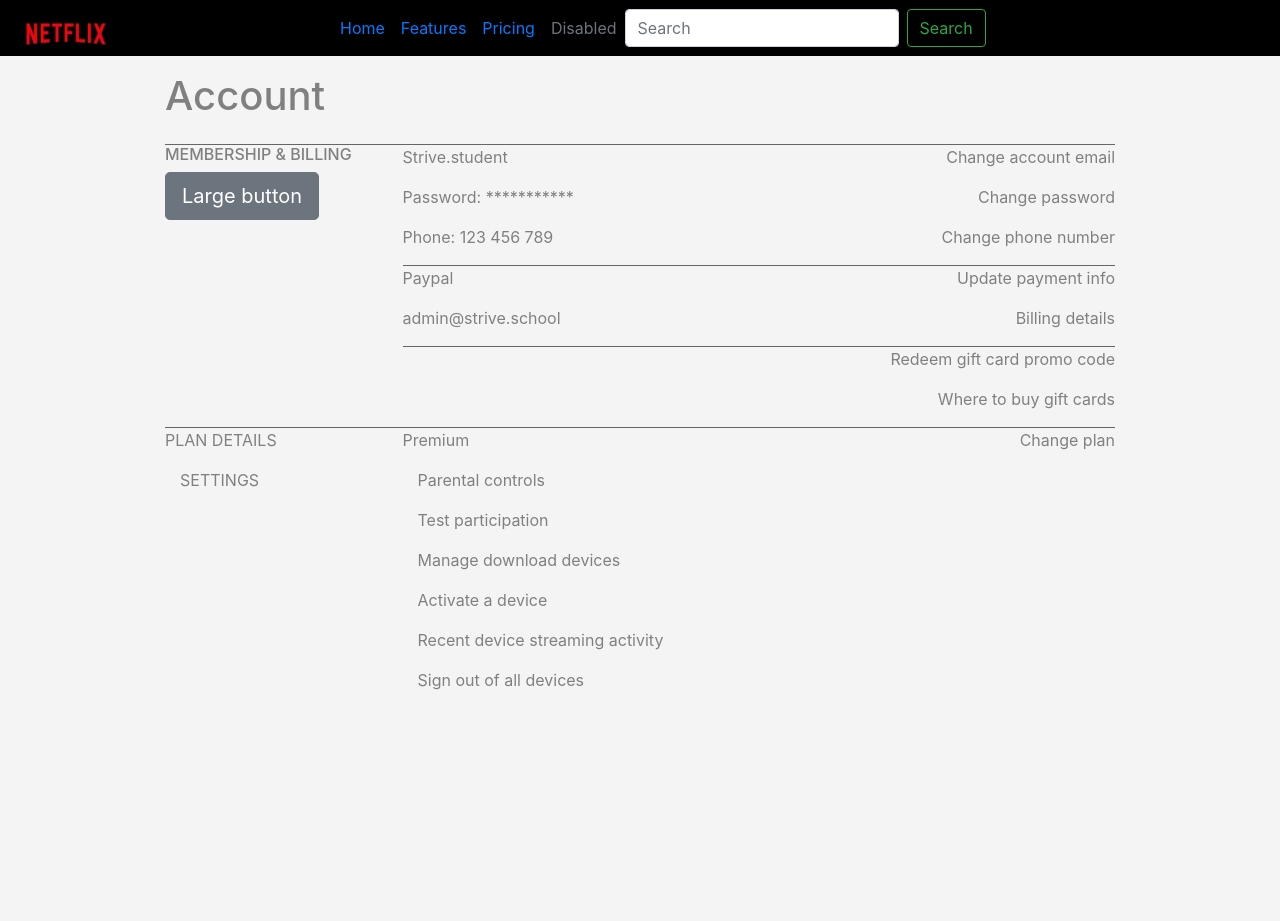
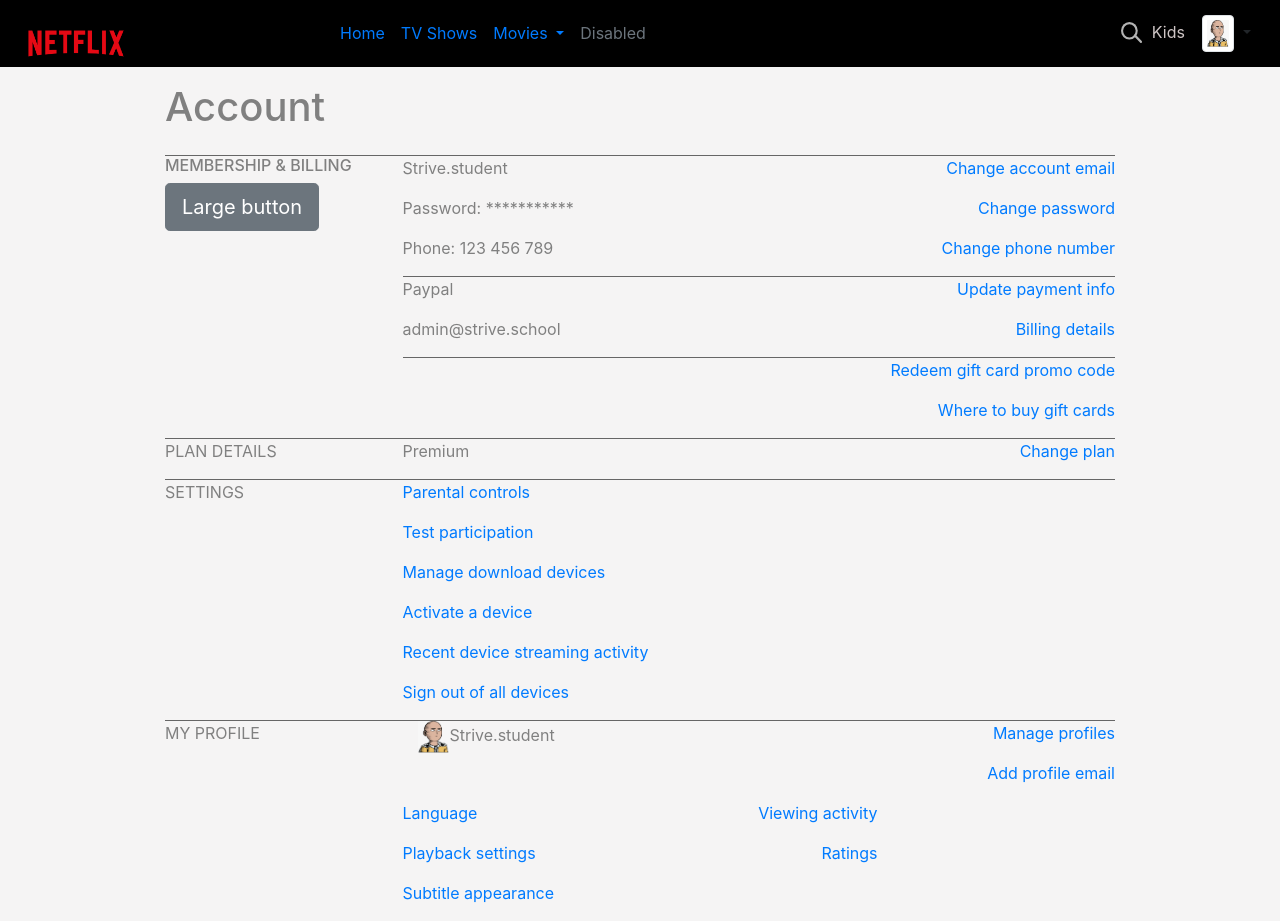
Before and after one commit to JTapioT/M2-D5, a plain HTML site: page SettingsPage.html in a window 1280 px wide. Before the commit the page ends 800 px from the top, so only its background shows below. Drawn offline with nearby package versions, Linux system fonts and the light colour scheme.

Commit message:
page layout complete

```diff
--- a/SettingsPage.html
+++ b/SettingsPage.html
@@ -15,28 +15,55 @@
 
 <body>
   <header>
-    <nav class="navbar navbar-expand-lg" id="navbar-custom">
-      <a class="navbar-brand" href="#">
-        <img class="img-fluid" width="100px" height="100px"
-          src="./01_Netflix_Logo/01_Netflix_Logo/01_Netflix_Logo_RGB/Netflix_Logo_RGB.png">
-      </a>
-      <button class="navbar-toggler" type="button" data-toggle="collapse" data-target="#navbarNavAltMarkup"
-        aria-controls="navbarNavAltMarkup" aria-expanded="false" aria-label="Toggle navigation">
-        <span class="navbar-toggler-icon"></span>
+    <nav class="navbar navbar-custom navbar-expand-lg ">
+      <a class="navbar-brand" href="#"><img src="./assets/netflix_logo.png" width="120"></a>
+      <button class="navbar-toggler" type="button" data-toggle="collapse" data-target="#navbarSupportedContent"
+          aria-controls="navbarSupportedContent" aria-expanded="false" aria-label="Toggle navigation">
+          <span class="navbar-toggler-icon"></span>
       </button>
-      <div class="collapse navbar-collapse" id="navbarNavAltMarkup">
-        <div class="navbar-nav">
-          <a class="nav-link active" href="#">Home <span class="sr-only">(current)</span></a>
-          <a class="nav-link" href="#">Features</a>
-          <a class="nav-link" href="#">Pricing</a>
-          <a class="nav-link disabled" href="#" tabindex="-1" aria-disabled="true">Disabled</a>
-          <form class="form-inline">
-            <input class="form-control mr-sm-2" type="search" placeholder="Search" aria-label="Search">
-            <button class="btn btn-outline-success my-2 my-sm-0" type="submit">Search</button>
-          </form>
-        </div>
+
+      <div class="collapse navbar-collapse" id="navbarSupportedContent">
+          <ul class="navbar-nav mr-auto">
+              <li class="nav-item active">
+                  <a class="nav-link" href="#">Home <span class="sr-only">(current)</span></a>
+              </li>
+              <li class="nav-item">
+                  <a class="nav-link" href="#">TV Shows</a>
+              </li>
+              <li class="nav-item dropdown">
+                  <a class="nav-link dropdown-toggle" href="#" id="navbarDropdown" role="button"
+                      data-toggle="dropdown" aria-haspopup="true" aria-expanded="false">
+                      Movies
+                  </a>
+                  <div class="dropdown-menu" aria-labelledby="navbarDropdown">
+                      <a class="dropdown-item" href="#">Recently Added</a>
+                      <a class="dropdown-item" href="#">My List</a>
+                      <a class="dropdown-item" href="#">Others</a>
+                  </div>
+              </li>
+              <li class="nav-item">
+                  <a class="nav-link disabled" href="#" tabindex="-1" aria-disabled="true">Disabled</a>
+              </li>
+          </ul>
+          <div>
+              <img src="./assets/search_logo.svg" width="22" height="22" />
+              <span style="color: rgb(206, 197, 197);" class="d-inline-block pl-1 ">Kids</span>
+              <div class="dropdown d-inline-block">
+                  <a class="btn nav-btn dropdown-toggle" href="profile.html" role="button" id="dropdownMenuLink"
+                      data-toggle="dropdown" aria-haspopup="true" aria-expanded="false">
+                      <img src="./Profile-picture.PNG" width="32" height="32" class="img-thumbnail" />
+                  </a>
+
+                  <div class="dropdown-menu" aria-labelledby="dropdownMenuLink">
+                      <a class="dropdown-item" href="profile.html">Sakib</a>
+                      <a class="dropdown-item" href="profile.html">Juha</a>
+                      <a class="dropdown-item" href="profile.html">Cian</a>
+                  </div>
+              </div>
+
+          </div>
       </div>
-    </nav>
+  </nav>
 
   </header>
 
@@ -70,9 +97,9 @@
                         <p>Phone: 123 456 789</p>
                       </div>
                       <div class="col-6 personal-data-right">
-                        <p>Change account email</p>
-                        <p>Change password</p>
-                        <p>Change phone number</p>
+                        <p><a href="google.com">Change account email</a></p>
+                        <p><a href="google.com">Change password</a></p>
+                        <p><a href="google.com">Change phone number</a></p>
                       </div>
                   </div>
 
@@ -81,15 +108,15 @@
                       <p>Paypal</p><span>admin@strive.school</span>
                     </div>
                     <div class="col-6 personal-data-right">
-                      <p>Update payment info</p>
-                      <p>Billing details</p>
+                      <p><a  href="google.com">Update payment info</a></p>
+                      <p><a href="google.com">Billing details</a></p>
                     </div>
                 </div>
 
                 <div class="row"> <!---bottom row--->
                   <div class="col-12 personal-data-right">
-                    <p><a>Redeem gift card promo code</a></p>
-                    <p>Where to buy gift cards</p>
+                    <p><a href="google.com">Redeem gift card promo code</a></p>
+                    <p><a href="google.com">Where to buy gift cards</a></p>
                   </div>
               </div>
 
@@ -100,7 +127,7 @@
           </div><!---Membership & billing row ends-->
 
 
-          <div class="row"> <!---Plan details row-->
+          <div class="row" style="border-bottom: 1px solid #666666;"> <!---Plan details row-->
               <div class="col-3 personal-data-left">
                 <p>PLAN DETAILS</p>
               </div>
@@ -108,27 +135,59 @@
                 <P>Premium</P>
               </div>
               <div class="col-4 personal-data-right">
-                <p>Change plan</p>
+                <p><a href="google.com">Change plan</a></p>
               </div>
 
 
           </div> <!---Plan details row ends-->
 
-          <div class="row"> <!---settings row-->
-            <div class="col-3">
+          <div class="row"  style="border-bottom: 1px solid #666666;"> <!---settings row-->
+            <div class="col-3 personal-data-left">
               <p>SETTINGS</p>
             </div>
-            <div class="col-9">
-              <P><a>Parental controls</a></P>
-              <P><a>Test participation</a></P>
-              <P><a>Manage download devices</a></P>
-              <P><a>Activate a device</a></P>
-              <P><a>Recent device streaming activity</a></P>
-              <P><a>Sign out of all devices</a></P>
+            <div class="col-9 personal-data-left">
+              <P><a href="google.com">Parental controls</a></P>
+              <P><a href="google.com">Test participation</a></P>
+              <P><a href="google.com">Manage download devices</a></P>
+              <P><a href="google.com">Activate a device</a></P>
+              <P><a href="google.com">Recent device streaming activity</a></P>
+              <P><a href="google.com">Sign out of all devices</a></P>
             </div>
 
 
         </div> <!---settings row ends-->
+
+        <div class="row"> <!---MY PROFILE ROW STARTS-->
+            <div class="col-3 personal-data-left">
+              <p>MY PROFILE</p>
+            </div>
+            <div class="col-5">
+              <span class="username"><img src="./Profile-picture.PNG" width="32" height="32">Strive.student</span>
+              <p><a></a></p>
+              <p><a></a></p>
+              <p><a></a></p>
+
+            </div>
+            <div class="col-4 personal-data-right">
+              <p><a href="google.com">Manage profiles</a></p>
+              <p><a href="google.com">Add profile email</a></p>
+            </div>
+        </div><!---MY PROFILE ROW ENDS-->
+        <div class="row">
+            <div class="col-3"></div>
+            <div class="col-3 personal-data-left">
+              <p><a href="google.com">Language</a></p>
+              <p><a href="google.com">Playback settings</a></p>
+              <p><a href="google.com">Subtitle appearance</a></p>
+
+            </div>
+            <div class="col-3 personal-data-right">
+              <p><a href="google.com">Viewing activity</a></p>
+              <p><a href="google.com">Ratings</a></p>
+
+            </div>
+            <div class="col-3"></div>
+        </div>
 
         </div><!---large central column ends-->
 
--- a/settingsStyles.css
+++ b/settingsStyles.css
@@ -2,6 +2,11 @@ body{
     background-color: rgb(245, 244, 244);
     color: gray;
 }
+.navbar-custom{
+    background-color: black;
+    background-repeat: repeat-x;
+  }
+
 .navbar-brand{
     width: 300px;
     height:40px
@@ -27,3 +32,9 @@ body{
     text-align: left;
     padding: 0;
 }
+.username{
+    display: inline;
+}
+.link{
+    color: #034deb;
+}
```
